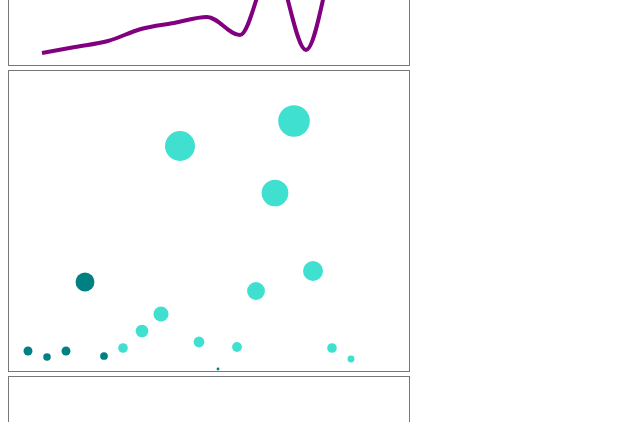
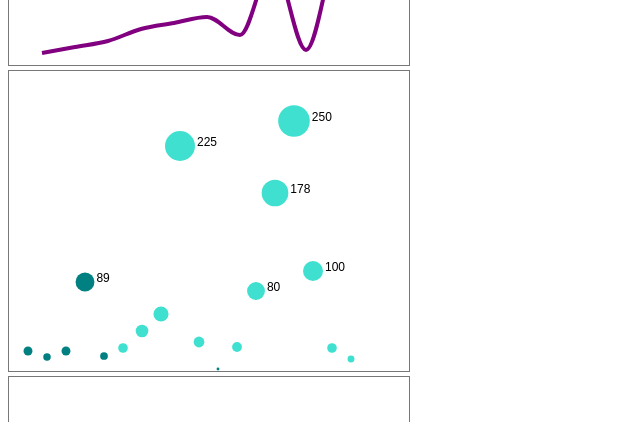
Before and after one commit to davidgailey/responsive-d3, a plain HTML site: page index.html in a window 1280 px wide. Shown: the part 762-1184 px from the top of the page, without its empty margins (0-640 px from the left). Drawn offline with nearby package versions, Linux system fonts and the light colour scheme.

Commit message:
added labels to scatterplot

```diff
--- a/index.html
+++ b/index.html
@@ -273,19 +273,26 @@
 					.append("text")
 
 					// add text attributes
-					.attr("x", function(d){return d.month * 15;})
+					.attr("x", function(d){return d.month * 19 + 2 + Math.sqrt(d.winPercentage);})
 					.attr("y", function(d){return closure.h - d.winPercentage})
 					.text(function(d){
 							if(d.winPercentage >= 60){
-
+								return d.winPercentage;
 							}
 						})
+					.attr("font-family","sans-serif")
+					.attr("font-size","12px")
+					.attr("z-index",".1")
+					.attr("fill","black");
+
+				// return this object for chainability
+				return this;
 			}
 
 		}
 
-		// render a scatterplot with default dataset
-		scatterplot.createSVG().renderData();
+		// render a scatterplot with default dataset and add labels
+		scatterplot.createSVG().renderData().labelMakerPro();
 
 		// render a scatterplot with custom dataset
 		scatterplot.createSVG().renderData([
```
